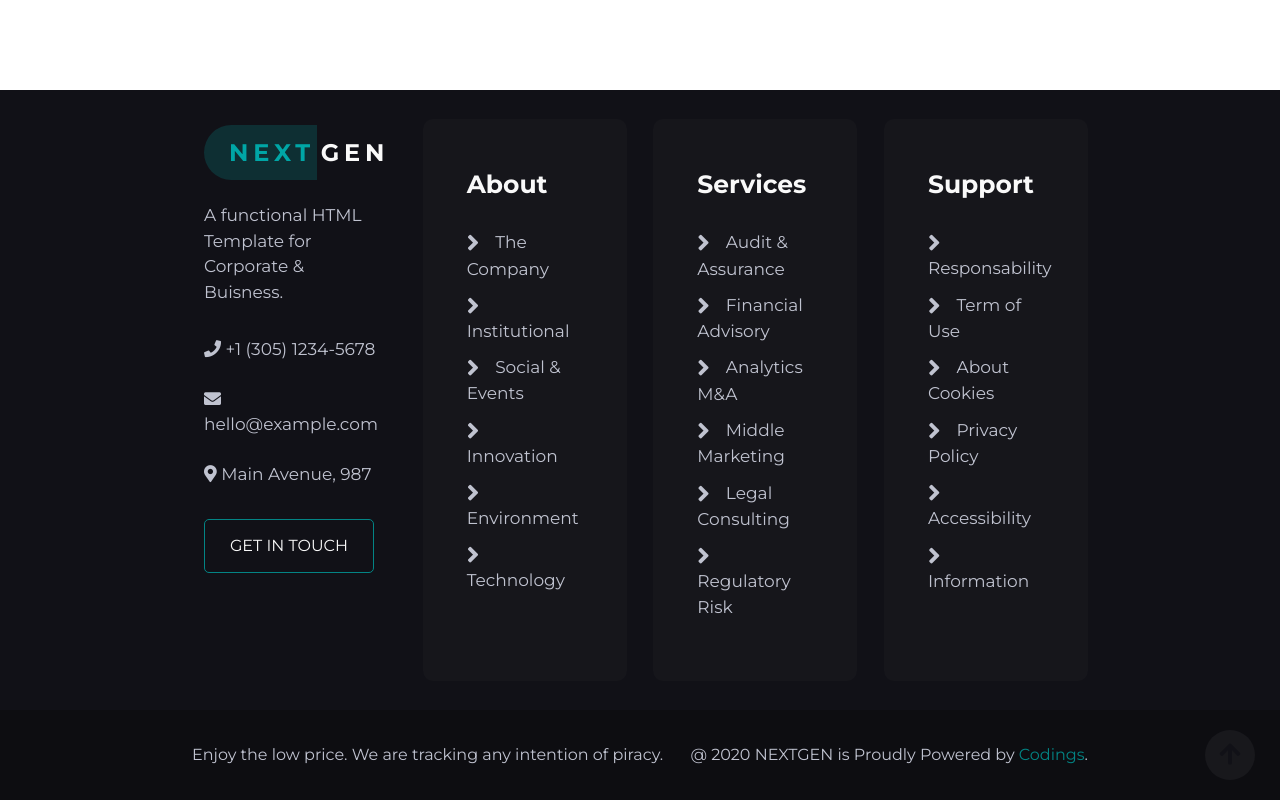
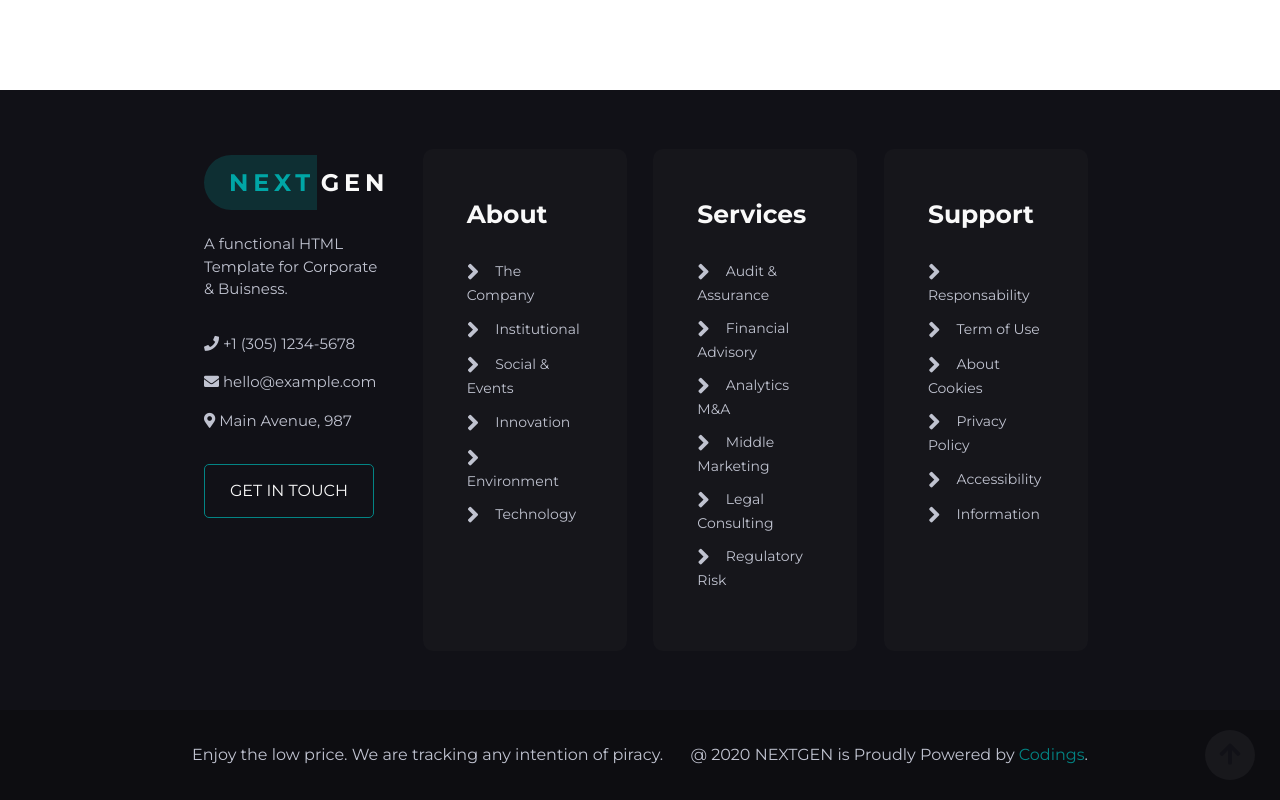
Before and after one commit to DavideBernardini/proj-html-vuejs, a Vue app: page / in a window 1280 px wide. Shown: the part 5800-6600 px from the top of the page. Built offline with nearby package versions, Linux system fonts and the light colour scheme.

Commit message:
font correto

```diff
--- a/src/components/Footer.vue
+++ b/src/components/Footer.vue
@@ -13,14 +13,14 @@
                                 A functional HTML Template for Corporate & Buisness.
                             </p>
                             <ul class="contacts">
-                                <li class="pb-4"
+                                <li class="pb-3"
                                 v-for="(contact, index) in contacts"
                                 :key="index">
                                     <i :class="contact.icon"></i>
                                     {{contact.info}}
                                 </li>
                             </ul>
-                            <a href="#support" class="btn_empty mt-2">
+                            <a href="#support" class="btn_empty mt-3">
                                 GET IN TOUCH
                             </a>
                         </div>
@@ -73,7 +73,7 @@ export default {
 
 footer {
     .top {
-        height: 620px;
+        height: 38.75rem;
         background-color: $bgDark;
         @include align-center;
         .row {
@@ -86,41 +86,41 @@ footer {
             .col.info {
                 .logo {
                     @include logo-style;
-                    font-size: 24px;
+                    font-size: 1.5rem;
                     color: $textColorSecondarySuperLight;
                 }
                 p {
-                    font-size: 17px;
+                    font-size: .9375rem;
                 }
                 .contacts {
                     @include list-style-none;
-                    font-size: 17px;
+                    font-size: .9375rem;
                 }
                 a {
                     color: $textColorSecondarySuperLight;
                 }
             }
             .col.links {
-                padding: 50px 44px;
+                padding: 3.125rem 2.75rem;
                 background-color: rgb(42, 42, 47, 0.2);
                 h4 {
                     color: $textColorSecondarySuperLight;
                     font-weight: bold;
-                    font-size: 25px;
-                    margin-bottom: 30px;
+                    font-size: 1.5625rem;
+                    margin-bottom: 1.875rem;
                 }
                 ul {
                     @include list-style-none;
                     li {
-                        margin-top: 10px;
-                        margin-bottom: 10px;
+                        margin-top: .625rem;
+                        margin-bottom: .625rem;
                         a {
-                            font-size: 17px;
+                            font-size: .875rem;
                             span {
                                 vertical-align: middle;
                             }
                             i {
-                                font-size: 25px;
+                                font-size: 1.5625rem;
                                 vertical-align: middle;
                             }
                         }
@@ -131,7 +131,7 @@ footer {
     }
     .bottom {
         background-color: $bgDarker;
-        height: 90px;
+        height: 5.625rem;
         color: $textColorSecondaryLighter;
         @include align-center;
         position: relative;
@@ -155,7 +155,7 @@ footer {
             font-size: 1.5rem;
             color: $bgDark;
             position: absolute;
-            right: 25px;
+            right: 1.5625rem;
             top: 50%;
             transform: translateY(-50%);
         }
```
